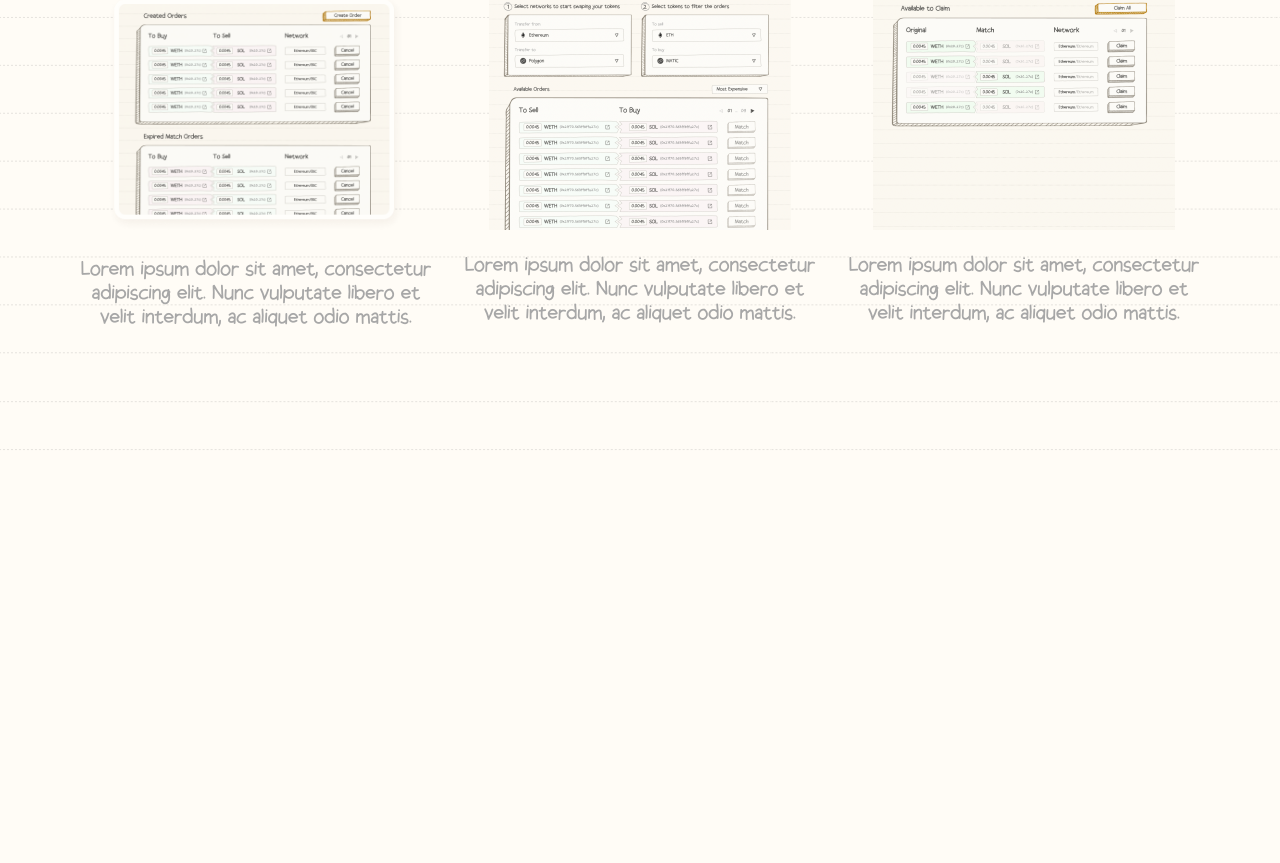
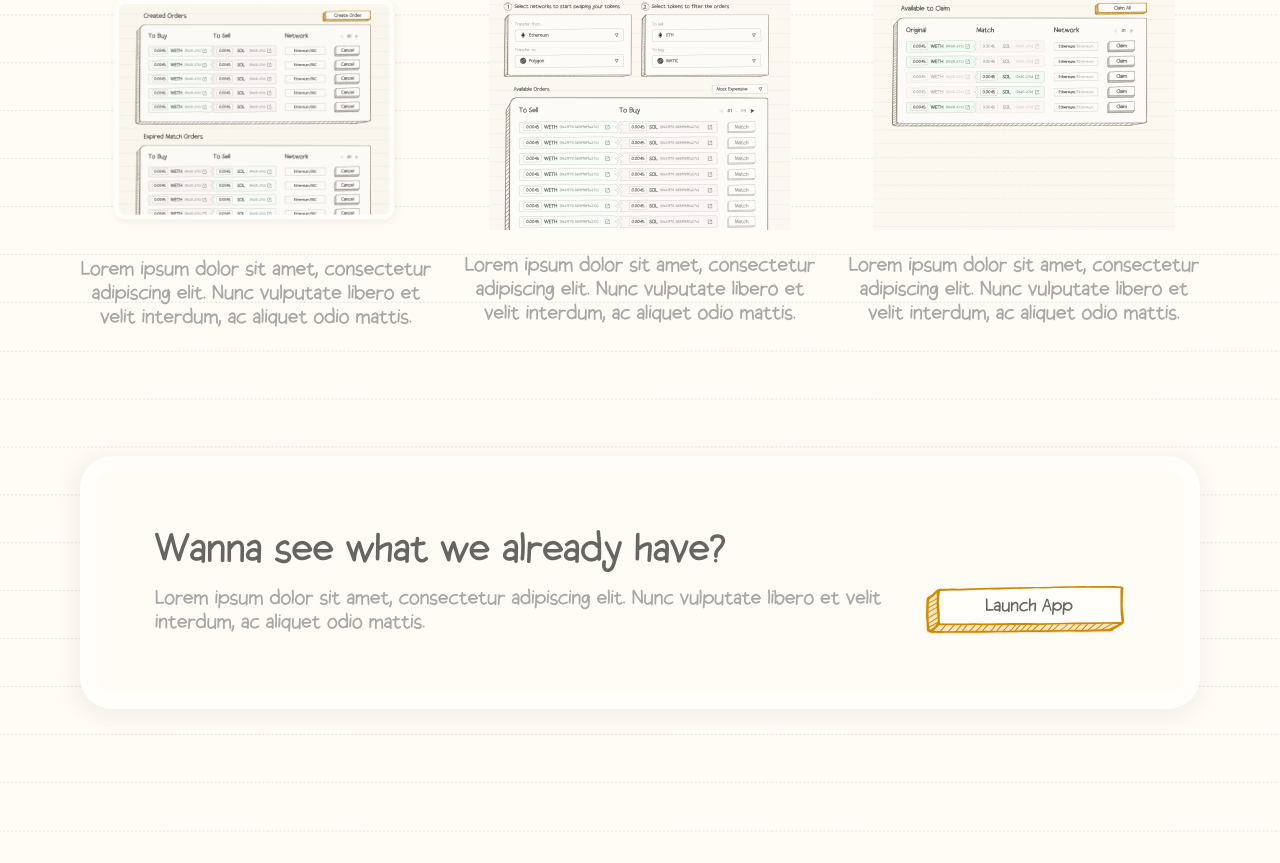
Before and after one commit to Swapica/landing, a Vue app: page / in a window 1280 px wide. Shown: the part 1409-2272 px from the top of the page. Before the commit the page ends 1893 px from the top, so only its background shows below. Built offline with nearby package versions, Linux system fonts and the light colour scheme.

Commit message:
add fourth block

```diff
--- a/src/localization/resources/en.json
+++ b/src/localization/resources/en.json
@@ -23,6 +23,8 @@
     "third-block-desc-2": "Lorem ipsum dolor sit amet, consectetur adipiscing elit. Nunc vulputate libero et velit interdum, ac aliquet odio mattis.",
     "third-block-title-number-3": "3",
     "third-block-title-3": "Claim Your Tokens",
-    "third-block-desc-3": "Lorem ipsum dolor sit amet, consectetur adipiscing elit. Nunc vulputate libero et velit interdum, ac aliquet odio mattis."
+    "third-block-desc-3": "Lorem ipsum dolor sit amet, consectetur adipiscing elit. Nunc vulputate libero et velit interdum, ac aliquet odio mattis.",
+    "fourth-block-title": "Wanna see what we already have?",
+    "fourth-block-desc": "Lorem ipsum dolor sit amet, consectetur adipiscing elit. Nunc vulputate libero et velit interdum, ac aliquet odio mattis. "
   }
 }
--- a/src/pages/Homepage.vue
+++ b/src/pages/Homepage.vue
@@ -107,6 +107,25 @@
         </p>
       </div>
     </section>
+    <section class="homepage__fourth-block">
+      <div class="homepage__fourth-block-content-wrp">
+        <h2 class="homepage__fourth-block-title">
+          {{ $t('homepage.fourth-block-title') }}
+        </h2>
+
+        <div class="homepage__fourth-block-content">
+          <p class="homepage__fourth-block-desc">
+            {{ $t('homepage.fourth-block-desc') }}
+          </p>
+          <app-button
+            class="homepage__launch-btn"
+            :text="$t('homepage.launch-btn')"
+            scheme="primary"
+            :href="$config.DASHBOARD_APP_URL"
+          />
+        </div>
+      </div>
+    </section>
   </div>
 </template>
 
@@ -164,7 +183,7 @@ const isMobile = computed(() => windowWidth.value < WINDOW_BREAKPOINTS.tablet)
   position: absolute;
   right: toRem(-32);
   top: toRem(-35);
-  box-shadow: toRem(-2) toRem(4) toRem(16) toRem(9) rgba(94, 77, 62, 0.05);
+  box-shadow: toRem(-2) toRem(4) toRem(16) toRem(9) var(--shadow-primary-main);
   border-radius: toRem(29) 0 0 toRem(29);
 
   @include respond-to(xsmall) {
@@ -190,9 +209,11 @@ const isMobile = computed(() => windowWidth.value < WINDOW_BREAKPOINTS.tablet)
 
 .homepage__launch-btn {
   width: toRem(199);
+  min-width: toRem(199);
 
   @include respond-to(xsmall) {
     width: toRem(188);
+    min-width: toRem(188);
   }
 }
 
@@ -217,7 +238,7 @@ const isMobile = computed(() => windowWidth.value < WINDOW_BREAKPOINTS.tablet)
 .homepage__second-block-image {
   width: 100%;
   border-radius: 6.5%;
-  box-shadow: toRem(-2) toRem(4) toRem(16) toRem(9) rgba(94, 77, 62, 0.05);
+  box-shadow: toRem(-2) toRem(4) toRem(16) toRem(9) var(--shadow-primary-main);
 }
 
 .homepage__second-block-title {
@@ -291,4 +312,60 @@ const isMobile = computed(() => windowWidth.value < WINDOW_BREAKPOINTS.tablet)
   background: url('/backgrounds/circle-bg.svg') no-repeat;
   background-size: 100% 100%;
 }
+
+.homepage__fourth-block {
+  margin-top: toRem(126);
+  padding: toRem(16);
+  box-shadow: toRem(-2) toRem(4) toRem(16) toRem(9) var(--shadow-primary-main);
+  border-radius: toRem(32);
+  background: var(--background-secondary-main);
+
+  @include respond-to(tablet) {
+    margin-top: toRem(100);
+  }
+}
+
+.homepage__fourth-block-content-wrp {
+  border-radius: toRem(16);
+  background: var(--background-primary-main);
+  padding: toRem(58) toRem(60) toRem(58) toRem(59);
+  display: flex;
+  flex-direction: column;
+  gap: toRem(16);
+
+  @include respond-to(tablet) {
+    flex-direction: column;
+    align-items: center;
+    padding: toRem(24) toRem(12) toRem(12) toRem(12);
+  }
+}
+
+.homepage__fourth-block-content {
+  display: flex;
+  gap: toRem(32);
+  justify-content: space-between;
+  align-items: flex-end;
+
+  @include respond-to(tablet) {
+    flex-direction: column;
+    align-items: center;
+  }
+}
+
+.homepage__fourth-block-desc {
+  max-width: toRem(735);
+  width: 100%;
+  font-size: toRem(20);
+  line-height: 1.2;
+
+  @include respond-to(tablet) {
+    text-align: center;
+  }
+}
+
+.homepage__fourth-block-title {
+  @include respond-to(tablet) {
+    text-align: center;
+  }
+}
 </style>
--- a/src/styles/global.scss
+++ b/src/styles/global.scss
@@ -110,6 +110,10 @@ h1 {
 
 h2 {
   font-size: toRem(40);
+
+  @include respond-to(tablet) {
+    font-size: toRem(32);
+  }
 }
 
 h3 {
--- a/src/styles/variables.scss
+++ b/src/styles/variables.scss
@@ -10,6 +10,10 @@
 
   --background-primary-light: #{$background-primary-light};
   --background-primary-main: #{$background-primary-main};
+
+  --background-secondary-main: #{$background-secondary-main};
+
+  --shadow-primary-main: #{$shadow-primary-main};
 
   /* status colors */
   --success-light: #{$success-light};
--- a/static/branding/_app-colors.scss
+++ b/static/branding/_app-colors.scss
@@ -5,6 +5,10 @@ $black-rgb: hexToRGB($black);
 
 $background-primary-light: #fcf9f2;
 $background-primary-main: #fffcf6;
+
+$background-secondary-main: #fffefb;
+
+$shadow-primary-main:rgba(94, 77, 62, 0.05);
 
 /* status colors */
 
```
